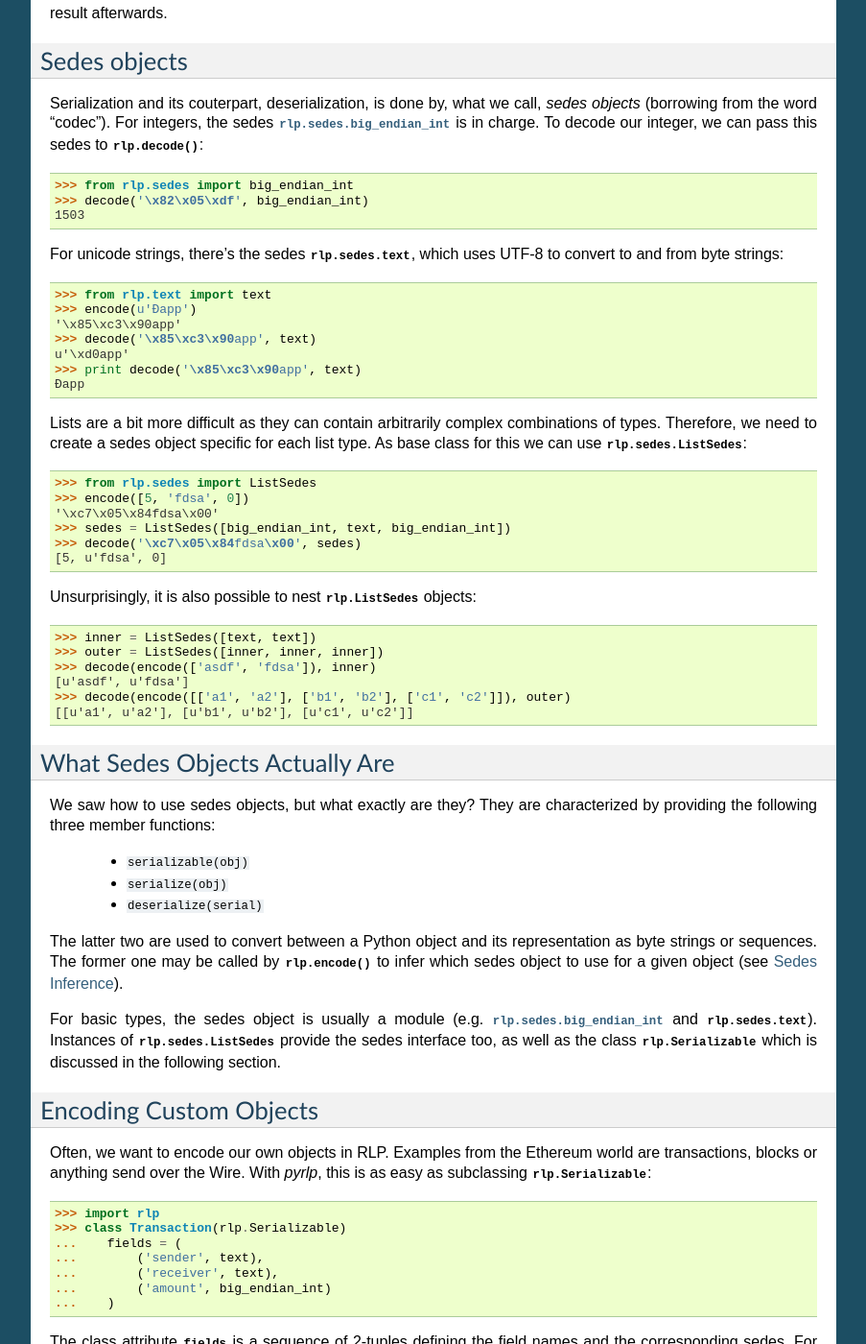
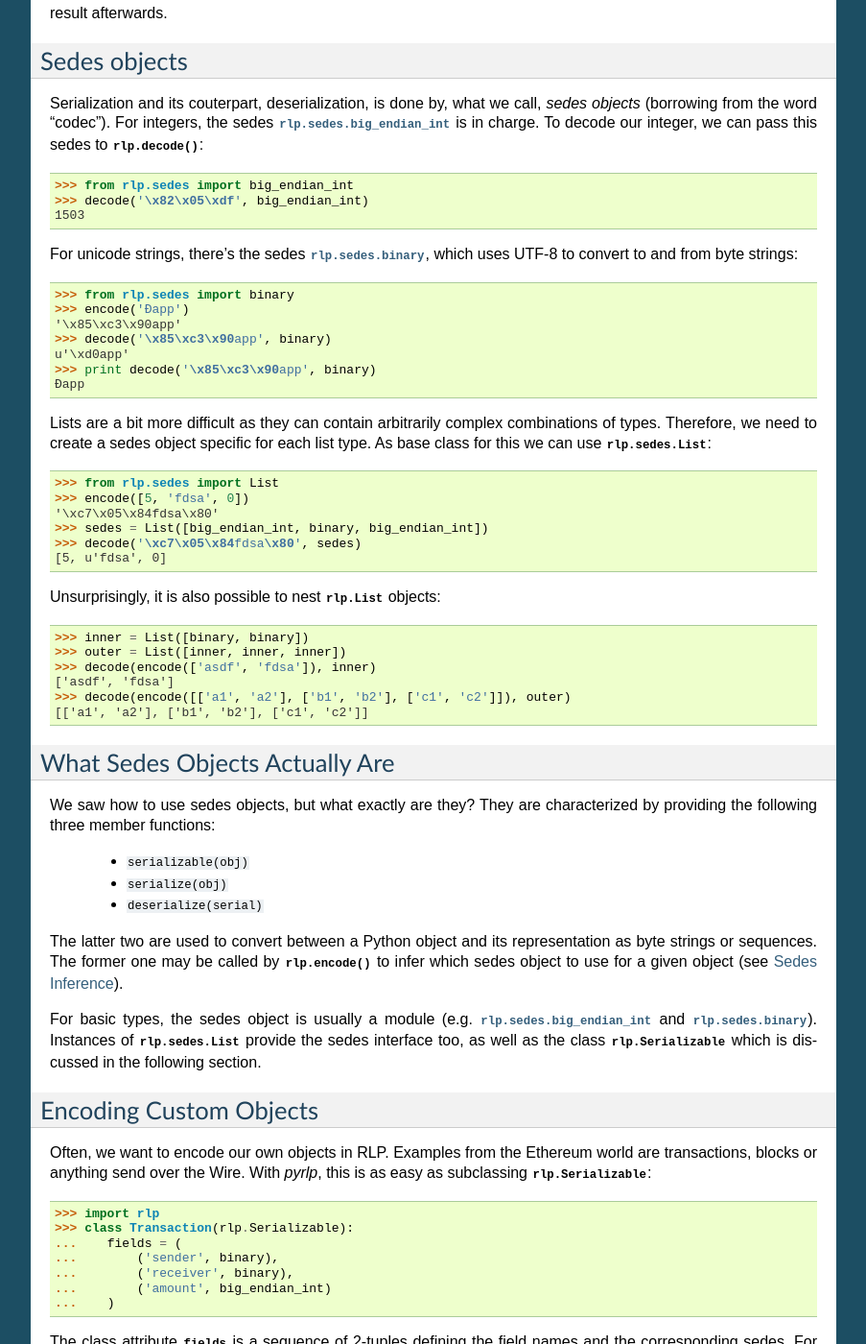
Before and after one commit to ethereum/pyrlp, a Sphinx documentation site: the page built from docs/tutorial.rst, in a window 1280 px wide and 1400 px high, scrolled down 941 px. Shown: the whole window at 96% size, without its empty margins (198-1101 px from the left). Built offline with Sphinx 7.4.7, drawn with Linux system fonts in a browser that asks for light colours; some of the changed text lies outside the part shown.

Commit message:
Fixed docs

```diff
--- a/docs/tutorial.rst
+++ b/docs/tutorial.rst
@@ -70,39 +70,39 @@
     1503
 
 
-For unicode strings, there's the sedes :mod:`rlp.sedes.text`, which uses UTF-8
+For unicode strings, there's the sedes :mod:`rlp.sedes.binary`, which uses UTF-8
 to convert to and from byte strings::
 
-    >>> from rlp.text import text
-    >>> encode(u'Ðapp')
+    >>> from rlp.sedes import binary
+    >>> encode('Ðapp')
     '\x85\xc3\x90app'
-    >>> decode('\x85\xc3\x90app', text)
+    >>> decode('\x85\xc3\x90app', binary)
     u'\xd0app'
-    >>> print decode('\x85\xc3\x90app', text)
+    >>> print decode('\x85\xc3\x90app', binary)
     Ðapp
 
 
 Lists are a bit more difficult as they can contain arbitrarily complex
 combinations of types. Therefore, we need to create a sedes object specific for
 each list type. As base class for this we can use
-:class:`rlp.sedes.ListSedes`::
+:class:`rlp.sedes.List`::
 
-    >>> from rlp.sedes import ListSedes
+    >>> from rlp.sedes import List
     >>> encode([5, 'fdsa', 0])
-    '\xc7\x05\x84fdsa\x00'
-    >>> sedes = ListSedes([big_endian_int, text, big_endian_int])
-    >>> decode('\xc7\x05\x84fdsa\x00', sedes)
+    '\xc7\x05\x84fdsa\x80'
+    >>> sedes = List([big_endian_int, binary, big_endian_int])
+    >>> decode('\xc7\x05\x84fdsa\x80', sedes)
     [5, u'fdsa', 0]
 
 
-Unsurprisingly, it is also possible to nest :class:`rlp.ListSedes` objects::
+Unsurprisingly, it is also possible to nest :class:`rlp.List` objects::
 
-    >>> inner = ListSedes([text, text])
-    >>> outer = ListSedes([inner, inner, inner])
+    >>> inner = List([binary, binary])
+    >>> outer = List([inner, inner, inner])
     >>> decode(encode(['asdf', 'fdsa']), inner)
-    [u'asdf', u'fdsa']
+    ['asdf', 'fdsa']
     >>> decode(encode([['a1', 'a2'], ['b1', 'b2'], ['c1', 'c2']]), outer)
-    [[u'a1', u'a2'], [u'b1', u'b2'], [u'c1', u'c2']]
+    [['a1', 'a2'], ['b1', 'b2'], ['c1', 'c2']]
 
 
 What Sedes Objects Actually Are
@@ -121,8 +121,8 @@
 :ref:`inference-section`).
 
 For basic types, the sedes object is usually a module (e.g.
-:mod:`rlp.sedes.big_endian_int` and :mod:`rlp.sedes.text`). Instances of
-:class:`rlp.sedes.ListSedes` provide the sedes interface too, as well as the
+:mod:`rlp.sedes.big_endian_int` and :mod:`rlp.sedes.binary`). Instances of
+:class:`rlp.sedes.List` provide the sedes interface too, as well as the
 class :class:`rlp.Serializable` which is discussed in the following section.
 
 
@@ -134,10 +134,10 @@
 this is as easy as subclassing :class:`rlp.Serializable`::
 
     >>> import rlp
-    >>> class Transaction(rlp.Serializable)
+    >>> class Transaction(rlp.Serializable):
     ...    fields = (
-    ...        ('sender', text),
-    ...        ('receiver', text),
+    ...        ('sender', binary),
+    ...        ('receiver', binary),
     ...        ('amount', big_endian_int)
     ...    )
 
@@ -189,7 +189,7 @@
 2) Check if one of the entries in :attr:`rlp.sedes.sedes_list` can serialize
    the object (via ``serializable(obj)``). If so, this is the sedes.
 3) Check if the object is a sequence. If so, build a
-   :class:`rlp.sedes.ListSedes` by recursively infering a sedes for each of its
+   :class:`rlp.sedes.List` by recursively infering a sedes for each of its
    elements.
 4) If none of these steps was successful, sedes inference has failed.
 
```
Also changed, not shown: docs/quickstart.rst (+4 -4 lines).
